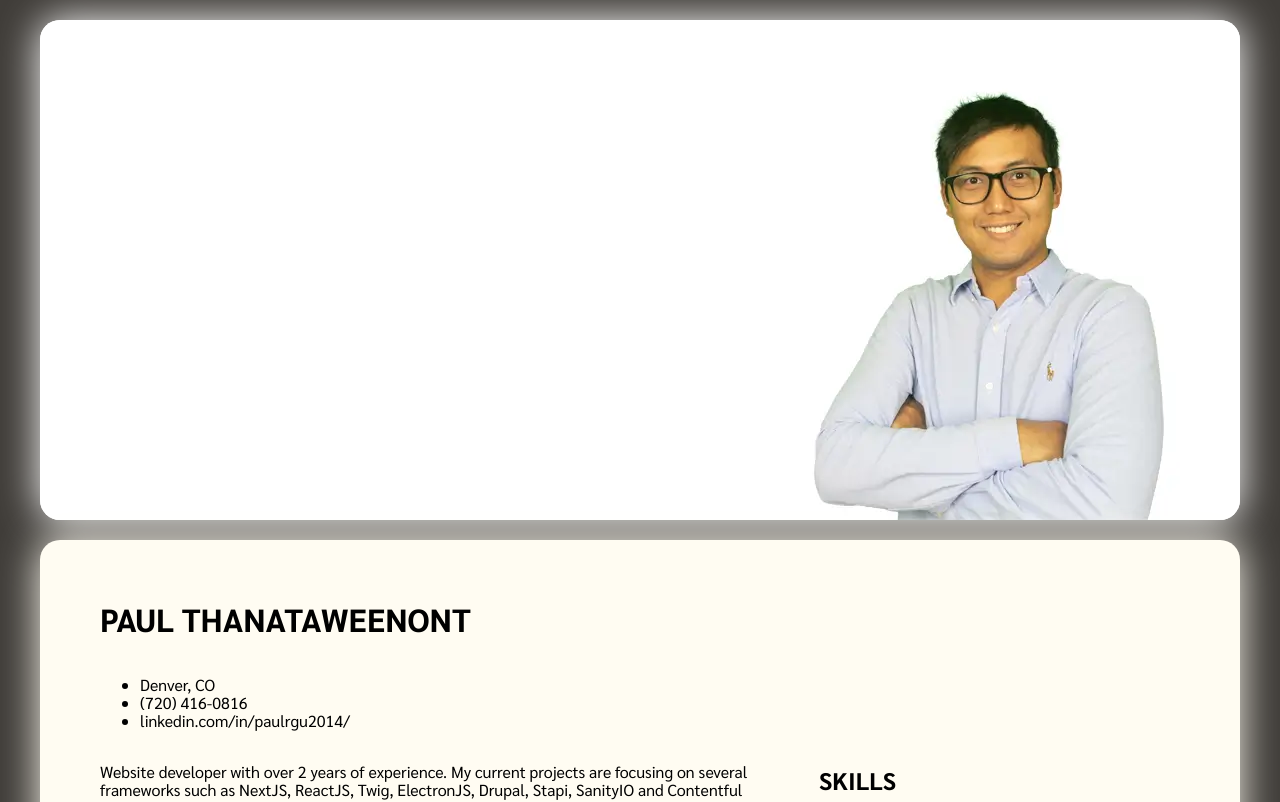
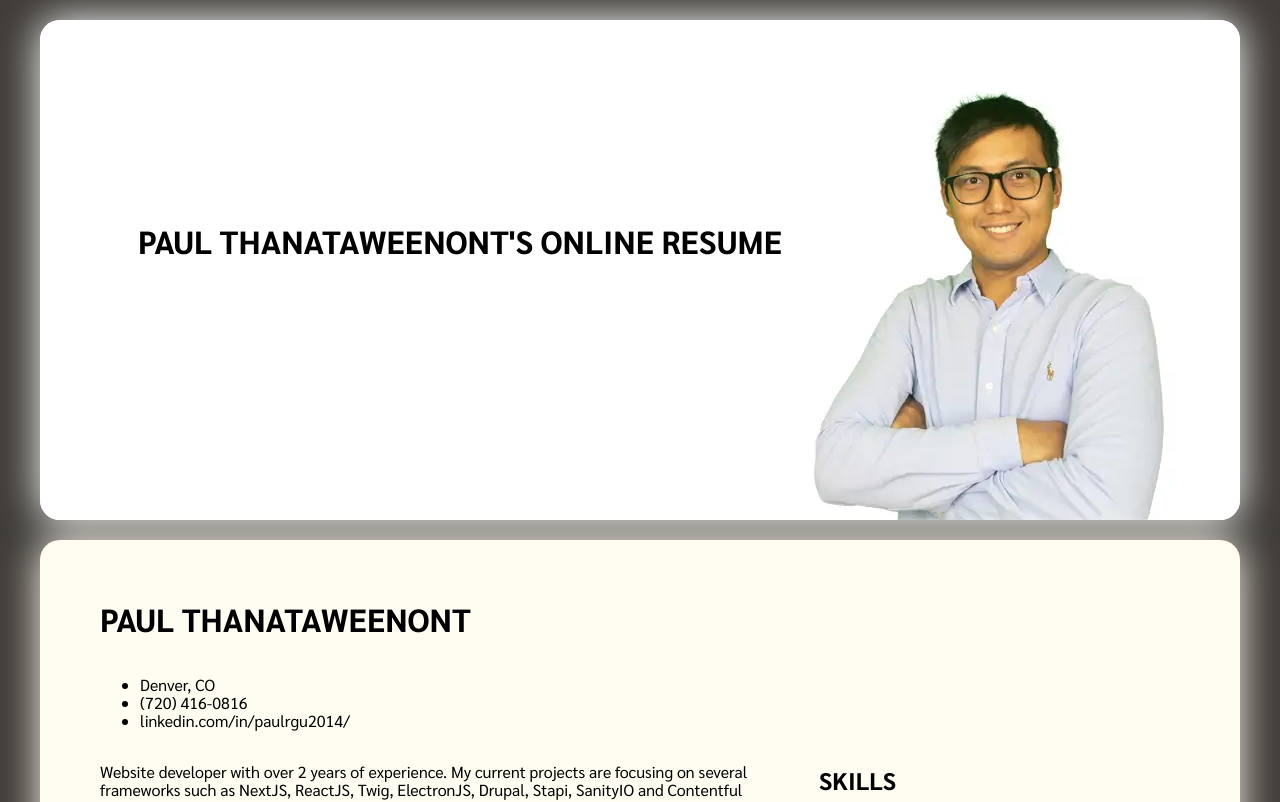
Before and after one commit to PaulRGU2014/kru-paul-2023-website, a Next.js app in the folder frontend/: page /online-resume in a window 1280 px wide. Shown: the top 802 px of the page. Built offline with nearby package versions, Linux system fonts and the light colour scheme.

Commit message:
update json content

```diff
--- a/frontend/src/app/global.scss
+++ b/frontend/src/app/global.scss
@@ -10,6 +10,7 @@ body{
     .content-area {
         max-width: 1200px;
         margin: 10px auto;
+        padding: 0 20px;
         border: #403d39;
         & > * {
             margin: 20px 0;
--- /dev/null
+++ b/frontend/src/app/online-resume/content.json
@@ -0,0 +1,3 @@
+{
+    "hero_title": "Paul Thanataweenont's Online Resume"
+}
--- a/frontend/src/app/online-resume/layout.tsx
+++ b/frontend/src/app/online-resume/layout.tsx
@@ -1,15 +1,20 @@
-import Hero from "@/components/Hero/Hero"
-import Paul from "@/assets/paul.webp"
+'use client'
+
+import Hero from "@/components/Hero/Hero";
+import Paul from "@/assets/paul.webp";
+import content from "./content.json";
+
+console.log(content);
 
 export default function ResumeLayout({
   children,
 }: {
-    children: React.ReactNode
+  children: React.ReactNode;
 }) {
   return (
     <>
-        <Hero image={Paul} />
+      <Hero image={Paul} content={content.hero_title}/>
       {children}
     </>
-)
+  );
 }
--- a/frontend/src/app/online-resume/page.tsx
+++ b/frontend/src/app/online-resume/page.tsx
@@ -2,7 +2,7 @@
 
 import {useState, useEffect, useRef} from "react";
 import styles from "./page.module.scss";
-
+import content from "./content.json";
 
 export default function Resume() {
     // get the height of .component everytime the window is resized
--- a/frontend/src/components/Hero/Hero.module.scss
+++ b/frontend/src/components/Hero/Hero.module.scss
@@ -4,11 +4,17 @@
     height: 500px;
     padding: 0 !important;
     background-color: #FFF;
-    // make soft edges
-    // border-radius: 20px;
     overflow: hidden !important;
-    // add shadow
-    // border: 20px solid #000;
     box-shadow: 0px 0px 40px rgba($color: #FFF, $alpha: 1);
 
 }
+
+.title {
+    position: absolute;
+    top: 40%;
+    left: 35%;
+    transform: translate(-50%, -50%);
+    color: #000;
+    text-align: center;
+    z-index: 1;
+}
--- a/frontend/src/components/Hero/Hero.tsx
+++ b/frontend/src/components/Hero/Hero.tsx
@@ -1,19 +1,24 @@
-import Image from "next/image"
-import styles from "./Hero.module.scss"
+import Image from "next/image";
+import styles from "./Hero.module.scss";
 
-export default function Hero({image}: {image: any}) {
+type HeroProps = {
+  image: any;
+  content: string;
+};
+
+export default function Hero({ image, content }: HeroProps) {
   return (
     <div className={styles.component}>
-            {/* <div className={styles.gradient}></div> */}
+      <h1 className={styles.title}>{content}</h1>
       <Image
         src={image}
         alt="Paul's photo"
         sizes="100vw"
         style={{
-                width: '100%',
-                height: 'auto',
+          width: "100%",
+          height: "auto",
         }}
       />
     </div>
-    )
+  );
 }
```
Lines whose indentation alone changed are shown as unchanged.
